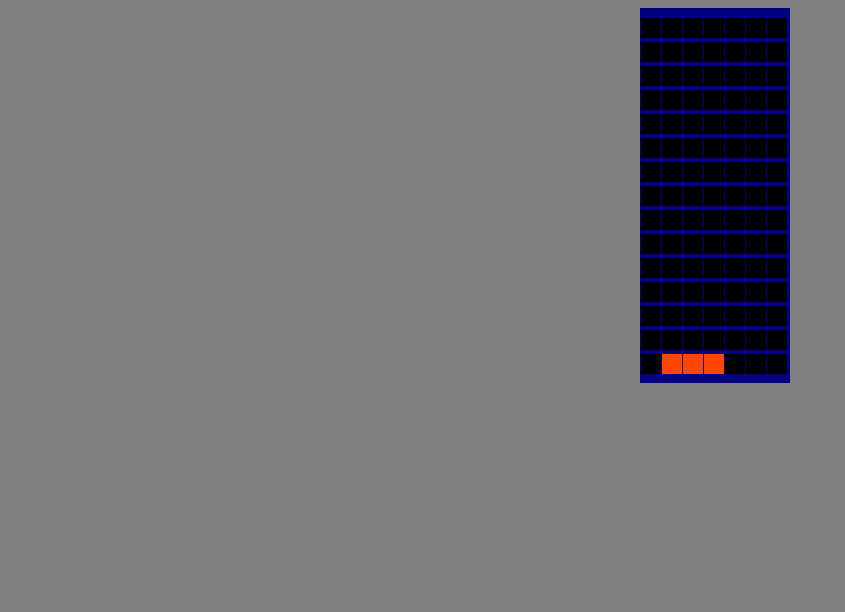
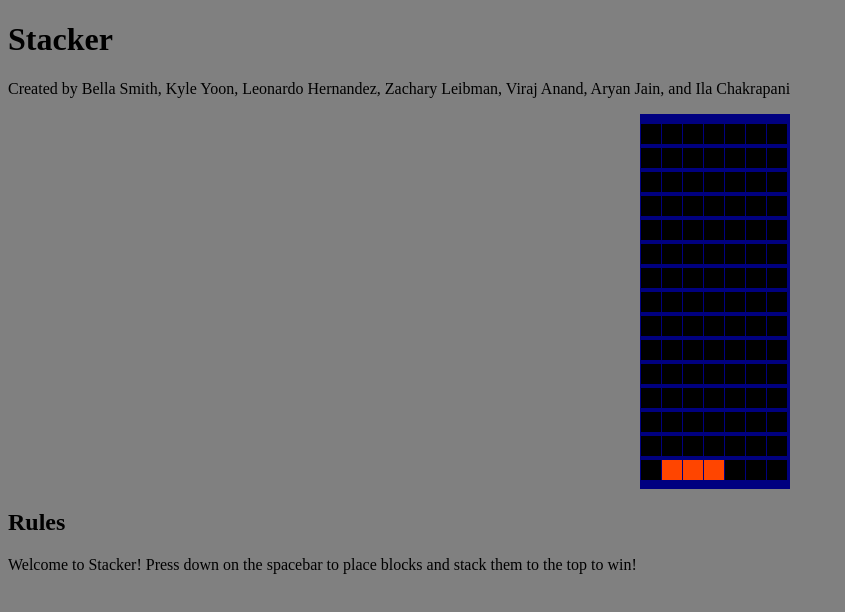
Before and after one commit to LJStarlord/Navy, a plain HTML site: page index.html in a window 1280 px wide. Shown: the whole page, without its empty margins (0-845 px from the left). Drawn offline with Linux system fonts and the light colour scheme.

Commit message:
Update index.html
Added names, title, and rules

```diff
--- a/index.html
+++ b/index.html
@@ -2,13 +2,16 @@
 <html lang="en">
 
 <head>
-    <meta charset="UTF-8">
+        <meta charset="UTF-8">
     <meta http-equiv="X-UA-Compatible" content="IE=edge">
     <meta name="viewport" content="width=device-width, initial-scale=1.0">
     <title>Document</title>
 
     <link rel="stylesheet" href="style.css">
 </head>
+<h1>Stacker</h1>
+<p>Created by Bella Smith, Kyle Yoon, Leonardo Hernandez, Zachary Leibman, Viraj Anand, Aryan Jain, and Ila Chakrapani</p>
+
 
 <body>
 
@@ -20,5 +23,5 @@
 
     <script src="index.js"></script>
 </body>
-
-</html>
+<h2>Rules</h2>
+<p>Welcome to Stacker! Press down on the spacebar to place blocks and stack them to the top to win! </p>
```
